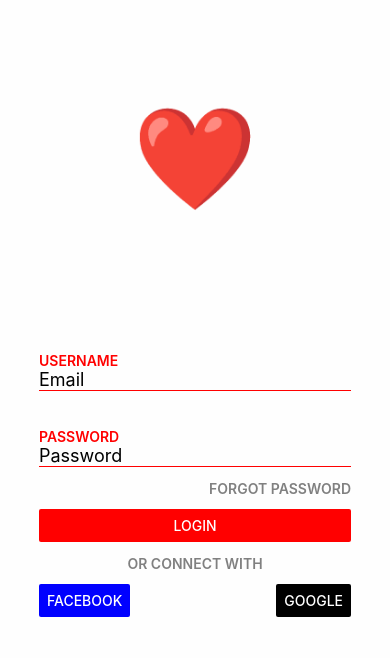
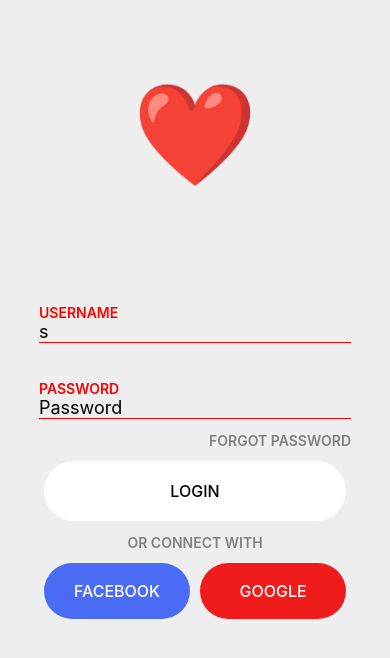
Before and after one commit to MahirAsrani/AwesomeRN, a React Native app: screen /Login in a window 390 px wide. Shown: the top 658 px of the page. Built offline with nearby package versions, Linux system fonts and the light colour scheme.

Commit message:
navigations

```diff
--- a/App.js
+++ b/App.js
@@ -1,88 +1,21 @@
-import React from 'react';
+import 'react-native-gesture-handler';
+import * as React from 'react';
+import {NavigationContainer} from '@react-navigation/native';
+import {createNativeStackNavigator} from '@react-navigation/native-stack';
+import LoginScreen from './src/screens/login';
+import MyTabsScreen from './src/screens/TabScreens';
+import HomeScreen from './src/screens/home';
 
-import {
-  Button,
-  SafeAreaView,
-  ScrollView,
-  StatusBar,
-  StyleSheet,
-  Text,
-  TextInput,
-  useColorScheme,
-  View,
-} from 'react-native';
+const Stack = createNativeStackNavigator();
 
 const App = () => {
   return (
-    <SafeAreaView
-      style={{
-        backgroundColor: '#fefefe',
-        flex: 1,
-        alignItems: 'center',
-        justifyContent: 'space-evenly',
-      }}>
-      <Text style={{fontSize: 100}}>❤️</Text>
-      <View
-        style={{
-          width: '100%',
-          paddingHorizontal: '10%',
-          flex: 0.6,
-        }}>
-        <Text style={styles.label}>Username</Text>
-        <TextInput
-          maxLength={40}
-          style={styles.input}
-          placeholder="Email"
-          autoComplete="email"
-        />
-        <Text style={styles.label}>Password</Text>
-        <TextInput
-          secureTextEntry={true}
-          maxLength={40}
-          style={styles.input}
-          placeholder="Password"
-          autoComplete="email"
-        />
-        <Text style={styles.forgotpass}>Forgot Password</Text>
-        <Button color="red" title="Login" onPress={() => alert('Hi')} />
-        <Text style={[styles.forgotpass, {alignSelf: 'center'}]}>
-          OR Connect with
-        </Text>
-        <View
-          style={{
-            flexDirection: 'row',
-            justifyContent: 'space-between',
-          }}>
-          <Button color="blue" title="Facebook" />
-          <Button color="black" title="Google" />
-        </View>
-      </View>
-    </SafeAreaView>
+    <NavigationContainer>
+      <Stack.Navigator screenOptions={{headerShown: false}}>
+        <Stack.Screen name="Login" component={LoginScreen} />
+        <Stack.Screen name="MyTabs" component={MyTabsScreen} />
+      </Stack.Navigator>
+    </NavigationContainer>
   );
 };
-
-const styles = StyleSheet.create({
-  input: {
-    borderBottomWidth: 1,
-    width: '100%',
-    borderColor: 'red',
-    fontSize: 18,
-  },
-  label: {
-    fontSize: 14,
-    fontWeight: '600',
-    textTransform: 'uppercase',
-    color: 'red',
-    marginTop: '12%',
-  },
-  forgotpass: {
-    fontSize: 14,
-    fontWeight: '600',
-    textTransform: 'uppercase',
-    color: 'grey',
-    marginVertical: '4%',
-    alignSelf: 'flex-end',
-  },
-});
-
 export default App;
--- a/babel.config.js
+++ b/babel.config.js
@@ -1,3 +1,4 @@
 module.exports = {
   presets: ['module:metro-react-native-babel-preset'],
+  plugins: ['react-native-reanimated/plugin'],
 };
--- a/index.js
+++ b/index.js
@@ -1,7 +1,6 @@
 /**
  * @format
  */
-
 import {AppRegistry} from 'react-native';
 import App from './App';
 import {name as appName} from './app.json';
--- /dev/null
+++ b/src/screens/Profile.jsx
@@ -0,0 +1,20 @@
+import React from 'react';
+
+import {SafeAreaView, Text} from 'react-native';
+
+const ProfileScreen = ({route, navigation}) => {
+  return (
+    <SafeAreaView
+      style={{
+        backgroundColor: '#eee',
+        flex: 1,
+        alignItems: 'center',
+        justifyContent: 'center',
+        paddingHorizontal: '10%',
+      }}>
+      <Text style={{fontSize: 40}}> Profile Screen </Text>
+    </SafeAreaView>
+  );
+};
+
+export default ProfileScreen;
--- /dev/null
+++ b/src/screens/Settings.jsx
@@ -0,0 +1,20 @@
+import React from 'react';
+
+import {SafeAreaView, Text} from 'react-native';
+
+const SettingsScreen = ({route, navigation}) => {
+  return (
+    <SafeAreaView
+      style={{
+        backgroundColor: '#eee',
+        flex: 1,
+        alignItems: 'center',
+        justifyContent: 'center',
+        paddingHorizontal: '10%',
+      }}>
+      <Text style={{fontSize: 40}}> Settings Screen </Text>
+    </SafeAreaView>
+  );
+};
+
+export default SettingsScreen;
--- /dev/null
+++ b/src/screens/TabScreens.jsx
@@ -0,0 +1,20 @@
+import React from 'react';
+
+import {createBottomTabNavigator} from '@react-navigation/bottom-tabs';
+import ProfileScreen from './Profile';
+import MyDrawer from './drawer';
+import HomeScreen from './home';
+const Tab = createBottomTabNavigator();
+
+function MyTabsScreen({route, navigation}) {
+  const {user} = route.params;
+
+  return (
+    <Tab.Navigator screenOptions={{headerShown: false}}>
+      <Tab.Screen name="Dashboard" component={MyDrawer} />
+      <Tab.Screen name="Profile" component={ProfileScreen} />
+    </Tab.Navigator>
+  );
+}
+
+export default MyTabsScreen;
--- /dev/null
+++ b/src/screens/drawer.jsx
@@ -0,0 +1,16 @@
+import {createDrawerNavigator} from '@react-navigation/drawer';
+import HomeScreen from './home';
+import SettingsScreen from './Settings';
+
+const Drawer = createDrawerNavigator();
+
+function MyDrawer() {
+  return (
+    <Drawer.Navigator>
+      <Drawer.Screen name="Home" component={HomeScreen} />
+      <Drawer.Screen name="Settings" component={SettingsScreen} />
+    </Drawer.Navigator>
+  );
+}
+
+export default MyDrawer;
--- /dev/null
+++ b/src/screens/home.jsx
@@ -0,0 +1,86 @@
+import React from 'react';
+
+import {
+  SafeAreaView,
+  StyleSheet,
+  Text,
+  TouchableOpacity,
+  View,
+} from 'react-native';
+
+import {createBottomTabNavigator} from '@react-navigation/bottom-tabs';
+import ProfileScreen from './Profile';
+const Tab = createBottomTabNavigator();
+
+const HomeScreen = ({user, route, navigation}) => {
+  function logout() {
+    navigation.replace('Login');
+  }
+
+  return (
+    <SafeAreaView
+      style={{
+        backgroundColor: '#eee',
+        flex: 1,
+        alignItems: 'center',
+        justifyContent: 'center',
+        paddingHorizontal: '10%',
+      }}>
+      <Text style={{fontSize: 40}}> Home Screen </Text>
+      <Text style={{fontSize: 30}}> Welcome {route?.params?.user} </Text>
+      <View
+        style={{
+          flexDirection: 'row',
+          justifyContent: 'space-between',
+          marginVertical: '10%',
+        }}>
+        <TouchableOpacity
+          onPress={logout}
+          style={[styles.btn, {backgroundColor: '#4a6cf5'}]}>
+          <Text style={styles.btnText}>Logout</Text>
+        </TouchableOpacity>
+      </View>
+    </SafeAreaView>
+  );
+};
+
+const styles = StyleSheet.create({
+  input: {
+    borderBottomWidth: 1,
+    width: '100%',
+    borderColor: 'red',
+    fontSize: 18,
+  },
+  label: {
+    fontSize: 14,
+    fontWeight: '600',
+    textTransform: 'uppercase',
+    color: 'red',
+    marginTop: '12%',
+  },
+  forgotpass: {
+    fontSize: 14,
+    fontWeight: '600',
+    textTransform: 'uppercase',
+    color: 'grey',
+    marginVertical: '4%',
+    alignSelf: 'flex-end',
+  },
+  btn: {
+    flex: 1,
+    alignItems: 'center',
+    justifyContent: 'center',
+    backgroundColor: 'white',
+    paddingVertical: 12,
+    borderRadius: 100,
+    maxWidth: 100,
+  },
+  btnText: {
+    color: 'white',
+    fontWeight: '500',
+    fontSize: 14,
+    textTransform: 'uppercase',
+  },
+});
+
+export default HomeScreen;
--- /dev/null
+++ b/src/screens/login.jsx
@@ -0,0 +1,117 @@
+import React, {useState} from 'react';
+
+import {
+  SafeAreaView,
+  StyleSheet,
+  Text,
+  TextInput,
+  TouchableOpacity,
+  View,
+} from 'react-native';
+
+const LoginScreen = ({navigation}) => {
+  const [Username, setUsername] = useState('s');
+
+  function goToHome() {
+    if (!Username) return alert('please fill username');
+    navigation.replace('MyTabs', {user: Username});
+  }
+
+  return (
+    <SafeAreaView
+      style={{
+        backgroundColor: '#eee',
+        flex: 1,
+        alignItems: 'center',
+        justifyContent: 'space-evenly',
+      }}>
+      <Text style={{fontSize: 100}}>❤️</Text>
+      <View
+        style={{
+          width: '100%',
+          paddingHorizontal: '10%',
+          flex: 0.7,
+        }}>
+        <Text style={styles.label}>Username</Text>
+        <TextInput
+          maxLength={40}
+          style={styles.input}
+          placeholder="Email"
+          autoComplete="email"
+          onChange={setUsername}
+          value={Username}
+        />
+        <Text style={styles.label}>Password</Text>
+        <TextInput
+          secureTextEntry={true}
+          maxLength={40}
+          style={styles.input}
+          placeholder="Password"
+          autoComplete="email"
+        />
+        <Text style={styles.forgotpass}>Forgot Password</Text>
+        <TouchableOpacity
+          onPress={goToHome}
+          style={[styles.btn, {maxHeight: 60}]}>
+          <Text style={[styles.btnText, {color: '#000'}]}>Login</Text>
+        </TouchableOpacity>
+        <Text style={[styles.forgotpass, {alignSelf: 'center'}]}>
+          OR Connect with
+        </Text>
+        <View
+          style={{
+            flexDirection: 'row',
+            justifyContent: 'space-between',
+          }}>
+          <TouchableOpacity style={[styles.btn, {backgroundColor: '#4a6cf5'}]}>
+            <Text style={styles.btnText}>Facebook</Text>
+          </TouchableOpacity>
+          <TouchableOpacity style={[styles.btn, {backgroundColor: '#f01b1b'}]}>
+            <Text style={styles.btnText}>Google</Text>
+          </TouchableOpacity>
+        </View>
+      </View>
+    </SafeAreaView>
+  );
+};
+
+const styles = StyleSheet.create({
+  input: {
+    borderBottomWidth: 1,
+    width: '100%',
+    borderColor: 'red',
+    fontSize: 18,
+  },
+  label: {
+    fontSize: 14,
+    fontWeight: '600',
+    textTransform: 'uppercase',
+    color: 'red',
+    marginTop: '12%',
+  },
+  forgotpass: {
+    fontSize: 14,
+    fontWeight: '600',
+    textTransform: 'uppercase',
+    color: 'grey',
+    marginVertical: '4%',
+    alignSelf: 'flex-end',
+  },
+  btn: {
+    flex: 1,
+    alignItems: 'center',
+    justifyContent: 'center',
+    backgroundColor: 'white',
+    paddingVertical: 18,
+    borderRadius: 100,
+    marginHorizontal: 5,
+  },
+  btnText: {
+    color: 'white',
+    fontWeight: '500',
+    fontSize: 16,
+    textTransform: 'uppercase',
+  },
+});
+
+export default LoginScreen;
```
Also changed, not shown: package.json (+9 -1 lines), 1 other file (tests, documents, lock files or other folders).
